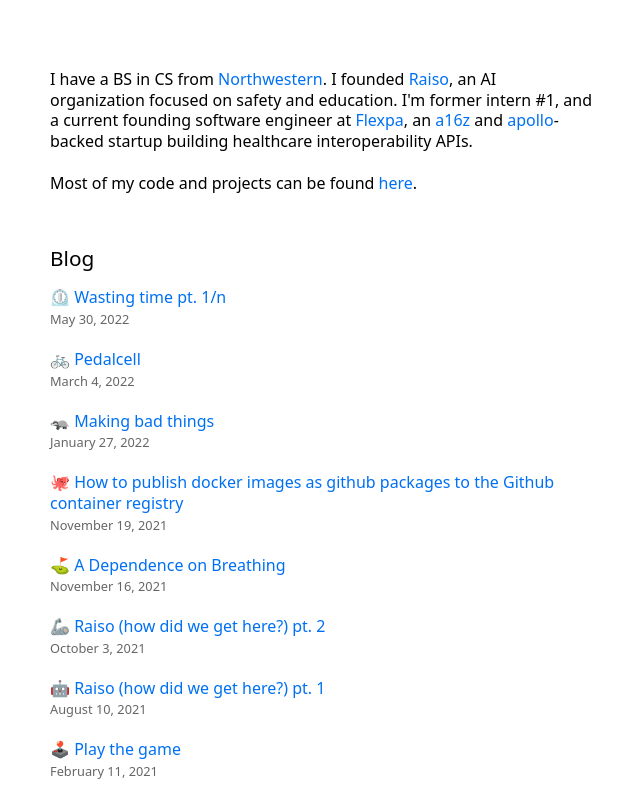
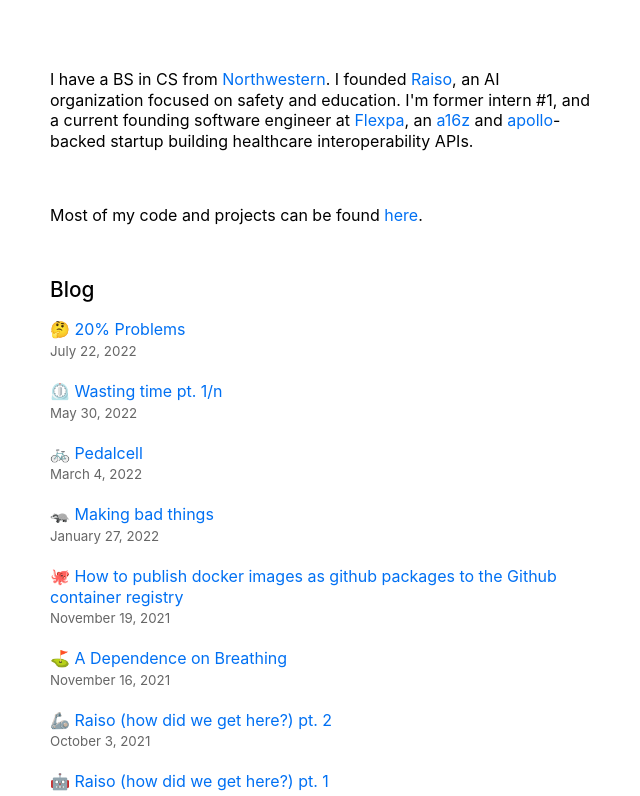
Before and after one commit to mseckykoebel/website, a Next.js app: page / in a window 1280 px wide. Shown: the top 796 px of the page, without its empty margins (318-958 px from the left). Built offline with nearby package versions, Linux system fonts and the light colour scheme.

Commit message:
hotfix: removed the use of tailwind for now, will be re-adding later

```diff
--- /dev/null
+++ b/blog-posts/twenty-percent-problems.md
@@ -0,0 +1,9 @@
+---
+title: "🤔 20% Problems"
+date: "2022-07-22"
+---
+
+![AI generated art of someone looking to the left with an orange, pink, and black background](https://s3.us-west-2.amazonaws.com/secure.notion-static.com/9b9093c0-7549-4c68-866f-57901331d835/8-PUuVaroS0TK0PN7.png?X-Amz-Algorithm=AWS4-HMAC-SHA256&X-Amz-Content-Sha256=UNSIGNED-PAYLOAD&X-Amz-Credential=AKIAT73L2G45EIPT3X45%2F20220722%2Fus-west-2%2Fs3%2Faws4_request&X-Amz-Date=20220722T214513Z&X-Amz-Expires=86400&X-Amz-Signature=e78c4b20d2880c41dfb48fa40e35832782f1397301ce9dd53636018ebbd65c9b&X-Amz-SignedHeaders=host&response-content-disposition=filename%20%3D%228-PUuVaroS0TK0PN7.png%22&x-id=GetObject)
+_"Someone focusing on the important things"_
+
+Working on this now...
--- a/styles/global.css
+++ b/styles/global.css
@@ -1,6 +1,16 @@
-@tailwind base;
-@tailwind components;
-@tailwind utilities;
+html,
+body {
+  padding: 0;
+  margin: 0;
+  font-family: Inter, -apple-system, BlinkMacSystemFont, Segoe UI, Roboto,
+    Oxygen, Ubuntu, Cantarell, Fira Sans, Droid Sans, Helvetica Neue, sans-serif;
+  line-height: 1.6;
+  font-size: 16px;
+}
+
+* {
+  box-sizing: border-box;
+}
 
 a {
   color: #0070f3;
--- a/tailwind.config.js
+++ b/tailwind.config.js
@@ -1,6 +1,6 @@
 module.exports = {
-  purge: ["./pages/**/*.{ts,tsx}", "./components/**/*.{ts,tsx}"],
-  darkMode: false, // or 'media' or 'class'
+  content: ["./pages/**/*.{ts,tsx}", "./components/**/*.{ts,tsx}"],
+  media: false, // or 'darkMode' (legacy) or 'class'
   theme: {
     fontSize: {
       xl: "1.2rem; line-height: 1.5rem;",
```
